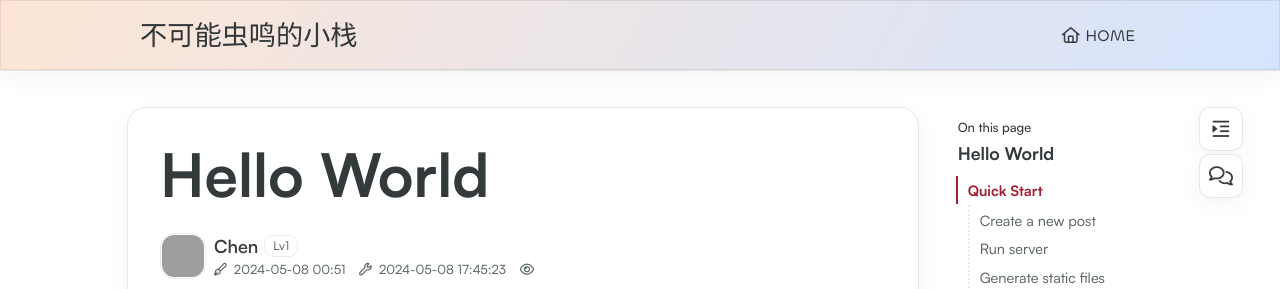
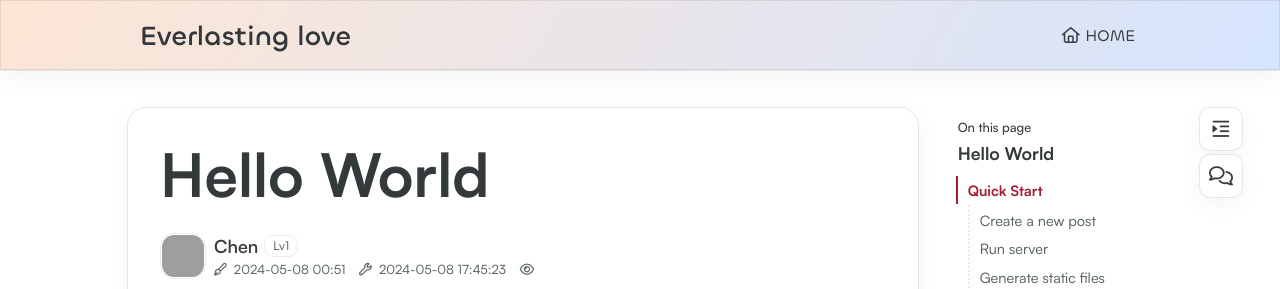
Before and after one commit to Chengeeker/Chengeeker.github.io, a plain HTML site: page 2024/05/08/hello-world/index.html in a window 1280 px wide. Shown: the top 289 px of the page. Drawn offline with Linux system fonts and the light colour scheme; no server answers; grey boxes are pictures that could not be loaded; a web font is replaced by a local one.

Commit message:
Site updated: 2024-05-08 18:41:01

```diff
--- a/2024/05/08/hello-world/index.html
+++ b/2024/05/08/hello-world/index.html
@@ -42,7 +42,7 @@
 
             Hello World -
 
-        不可能虫鸣的小栈
+        Everlasting love
     </title>
 
 
@@ -125,7 +125,7 @@
 <script src="/js/libs/anime.min.js"></script>
 
     <h1 class="ml13">
-        不可能虫鸣的小栈
+        Everlasting love
     </h1>
     <script>
         var textWrapper = document.querySelector('.ml13');
@@ -283,7 +283,7 @@
 
             <a class="logo-title" href="/">
 
-                不可能虫鸣的小栈
+                Everlasting love
 
             </a>
         </div>
```
Also changed, not shown: 404.html (+3 -3 lines), archives/2024/05/index.html (+3 -3 lines), archives/2024/index.html (+3 -3 lines), archives/index.html (+3 -3 lines), index.html (+3 -3 lines).
